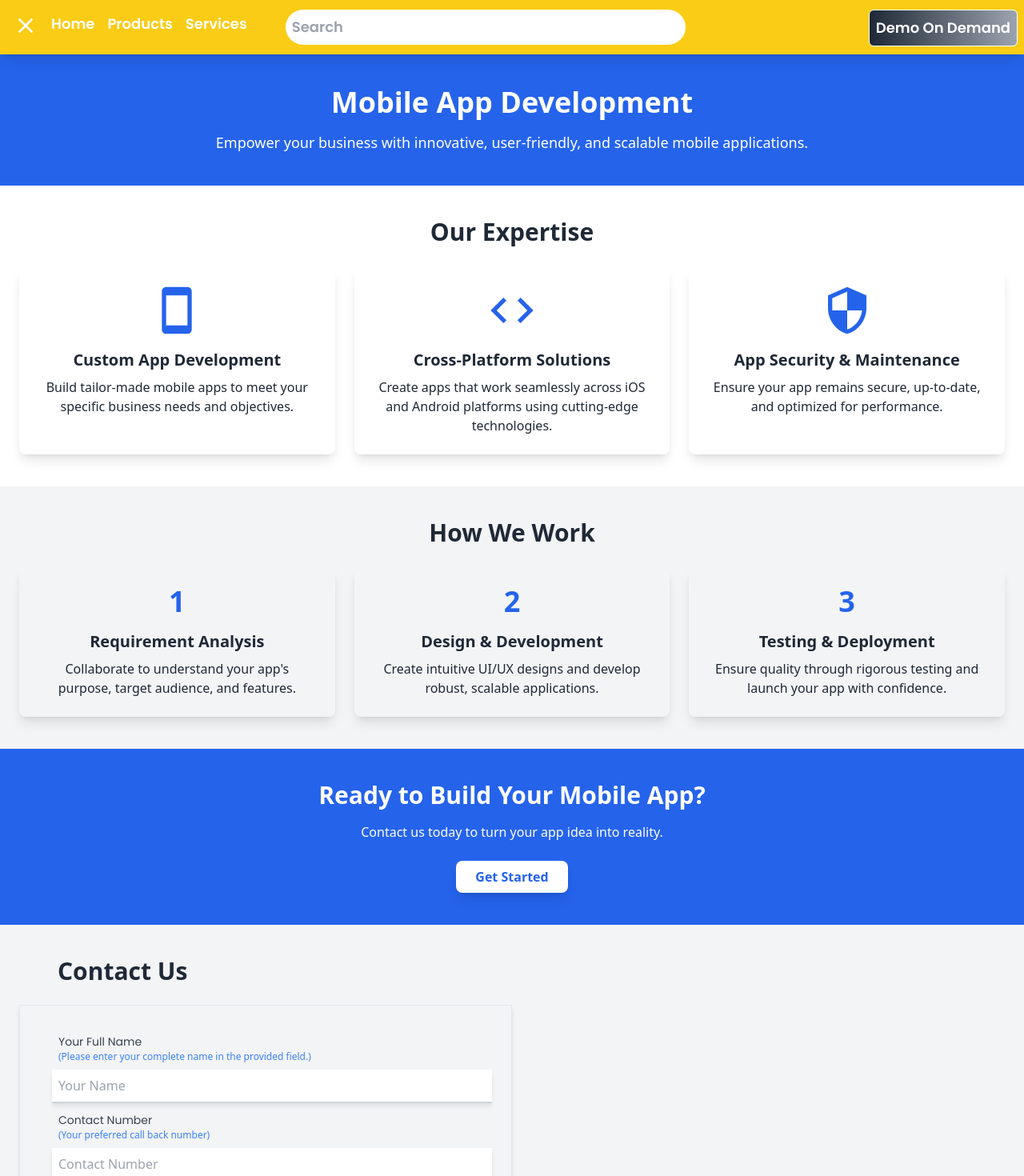
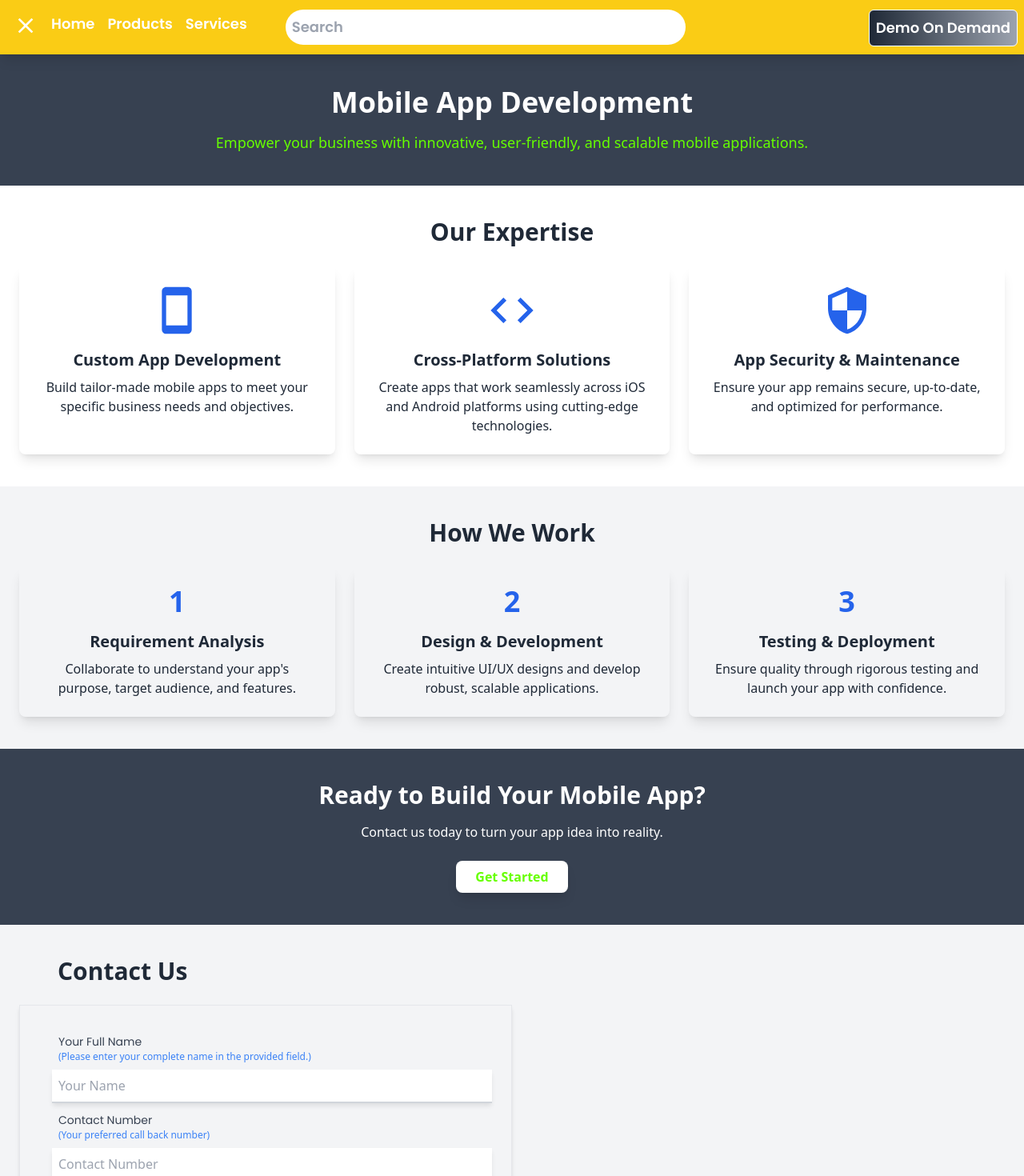
Before and after one commit to ashishkr26/webtrix, a React (Create React App) app: page /mobile-app-service in a window 1280 px wide. Shown: the top 1470 px of the page at 80% size. Built offline with nearby package versions, Linux system fonts and the light colour scheme.

Commit message:
bg-changes in service pages

```diff
--- a/src/assets/mockData.js
+++ b/src/assets/mockData.js
@@ -18,6 +18,7 @@ export const serviceData = [
     id: 2,
     icon: <InstallMobileOutlinedIcon sx={{ fontSize: 64 }} />,
     name: "Mobile App Development",
+    link:"/mobile-app-service",
     description:
       "Webtrix excels in creating innovative and user-friendly mobile applications to enhance user engagement and experience.",
   },
--- a/src/components/services/DigitalMarketingService.js
+++ b/src/components/services/DigitalMarketingService.js
@@ -9,7 +9,7 @@ const DigitalMarketingServicePage = () => {
   return (
     <div className="bg-gray-100 text-gray-800">
       {/* Hero Section */}
-      <section className="bg-blue-600 text-white py-10 text-center">
+      <section className="bg-gray-700 text-white py-10 text-center">
         <h1 className="text-4xl font-bold">Digital Marketing Services</h1>
         <p className="mt-4 text-lg">
           Elevate your online presence and drive business growth with our expert digital marketing solutions.
@@ -73,13 +73,13 @@ const DigitalMarketingServicePage = () => {
       </section>
 
       {/* Call to Action Section */}
-      <section className="bg-blue-600 text-white py-10 text-center">
+      <section className="bg-gray-700 text-white py-10 text-center">
         <h2 className="text-3xl font-bold">Ready to Boost Your Digital Presence?</h2>
         <p className="mt-4">
           Contact us today to discuss your project and get a free consultation.
         </p>
         <Link to="/contact">
-          <button className="mt-6 bg-white text-blue-600 font-bold py-2 px-6 rounded-lg shadow-lg">
+          <button className="mt-6 bg-white text-brightgreen font-bold py-2 px-6 rounded-lg shadow-lg">
             Get Started
           </button>
         </Link>
--- a/src/components/services/MobiileAppService.js
+++ b/src/components/services/MobiileAppService.js
@@ -9,9 +9,9 @@ const MobileAppService = () => {
   return (
     <div className="bg-gray-100 text-gray-800">
       {/* Hero Section */}
-      <section className="bg-blue-600 text-white py-10 text-center">
+      <section className="bg-gray-700 text-white py-10 text-center">
         <h1 className="text-4xl font-bold">Mobile App Development</h1>
-        <p className="mt-4 text-lg">
+        <p className="mt-4 text-lg text-brightgreen">
           Empower your business with innovative, user-friendly, and scalable mobile applications.
         </p>
       </section>
@@ -73,13 +73,13 @@ const MobileAppService = () => {
       </section>
 
       {/* Call to Action Section */}
-      <section className="bg-blue-600 text-white py-10 text-center">
+      <section className="bg-gray-700 text-white py-10 text-center">
         <h2 className="text-3xl font-bold">Ready to Build Your Mobile App?</h2>
         <p className="mt-4">
           Contact us today to turn your app idea into reality.
         </p>
         <Link to="/contact">
-          <button className="mt-6 bg-white text-blue-600 font-bold py-2 px-6 rounded-lg shadow-lg">
+          <button className="mt-6 bg-white text-brightgreen font-bold py-2 px-6 rounded-lg shadow-lg">
             Get Started
           </button>
         </Link>
--- a/src/components/services/UIUXService.js
+++ b/src/components/services/UIUXService.js
@@ -9,7 +9,7 @@ const UIUXService = () => {
   return (
     <div className="bg-gray-100 text-gray-800">
       {/* Hero Section */}
-      <section className="bg-purple-600 text-white py-10 text-center">
+      <section className="bg-gray-700 text-white py-10 text-center">
         <h1 className="text-4xl font-bold">UI/UX Design Services</h1>
         <p className="mt-4 text-lg">
           Crafting user-centric designs that elevate user experiences and bring ideas to life.
@@ -45,13 +45,13 @@ const UIUXService = () => {
       </section>
 
       {/* Call to Action Section */}
-      <section className="bg-purple-600 text-white py-10 text-center">
+      <section className="bg-gray-700 text-white py-10 text-center">
         <h2 className="text-3xl font-bold">Ready to Transform Your User Experience?</h2>
         <p className="mt-4">
           Contact us today to discuss your project and get a free consultation.
         </p>
         <Link to="/contact">
-          <button className="mt-6 bg-white text-purple-600 font-bold py-2 px-6 rounded-lg shadow-lg">
+          <button className="mt-6 bg-white text-brightgreen font-bold py-2 px-6 rounded-lg shadow-lg">
             Get Started
           </button>
         </Link>
--- a/src/components/services/WebDevelomentServicePage.js
+++ b/src/components/services/WebDevelomentServicePage.js
@@ -10,11 +10,11 @@ const WebDevelopmentServicePage = () => {
   return (
     <div className="bg-gray-100 text-gray-800 font-poppins">
       {/* Hero Section */}
-      <section className="bg-blue-600 text-white py-10 text-center">
+      <section className="bg-gray-700 text-white py-10 text-center">
         <h1 className="text-4xl font-bold">
           Professional Web Development Services
         </h1>
-        <p className="mt-4 text-lg ">
+        <p className="mt-4 text-lg text-brightgreen ">
           Build stunning websites and web apps tailored to your business needs.
         </p>
       </section>
@@ -114,14 +114,14 @@ const WebDevelopmentServicePage = () => {
       </section>
 
       {/* Call to Action Section */}
-      <section className="bg-blue-600 text-white py-10 text-center">
+      <section className="bg-gray-700 text-white py-10 text-center">
         <h2 className="text-3xl font-bold">
           Ready to Elevate Your Online Presence?
         </h2>
         <p className="mt-4">
           Contact us today to discuss your project and get a free quote.
         </p>
-        <button className="mt-6 bg-white text-blue-600 font-bold py-2 px-6 rounded-lg shadow-lg">
+        <button className="mt-6 bg-white text-brightgreen font-bold py-2 px-6 rounded-lg shadow-lg">
           Get Started
         </button>
       </section>
```
